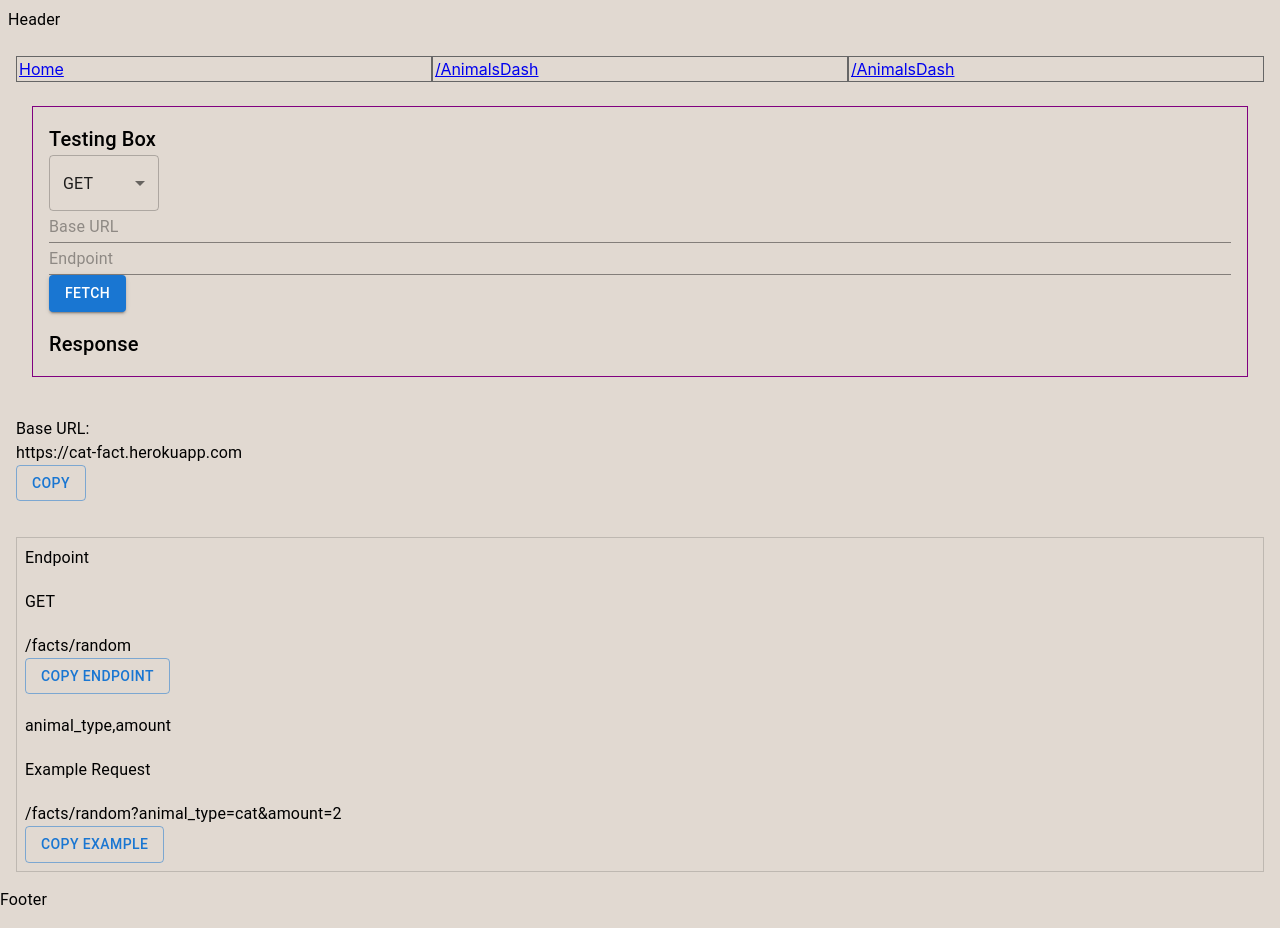
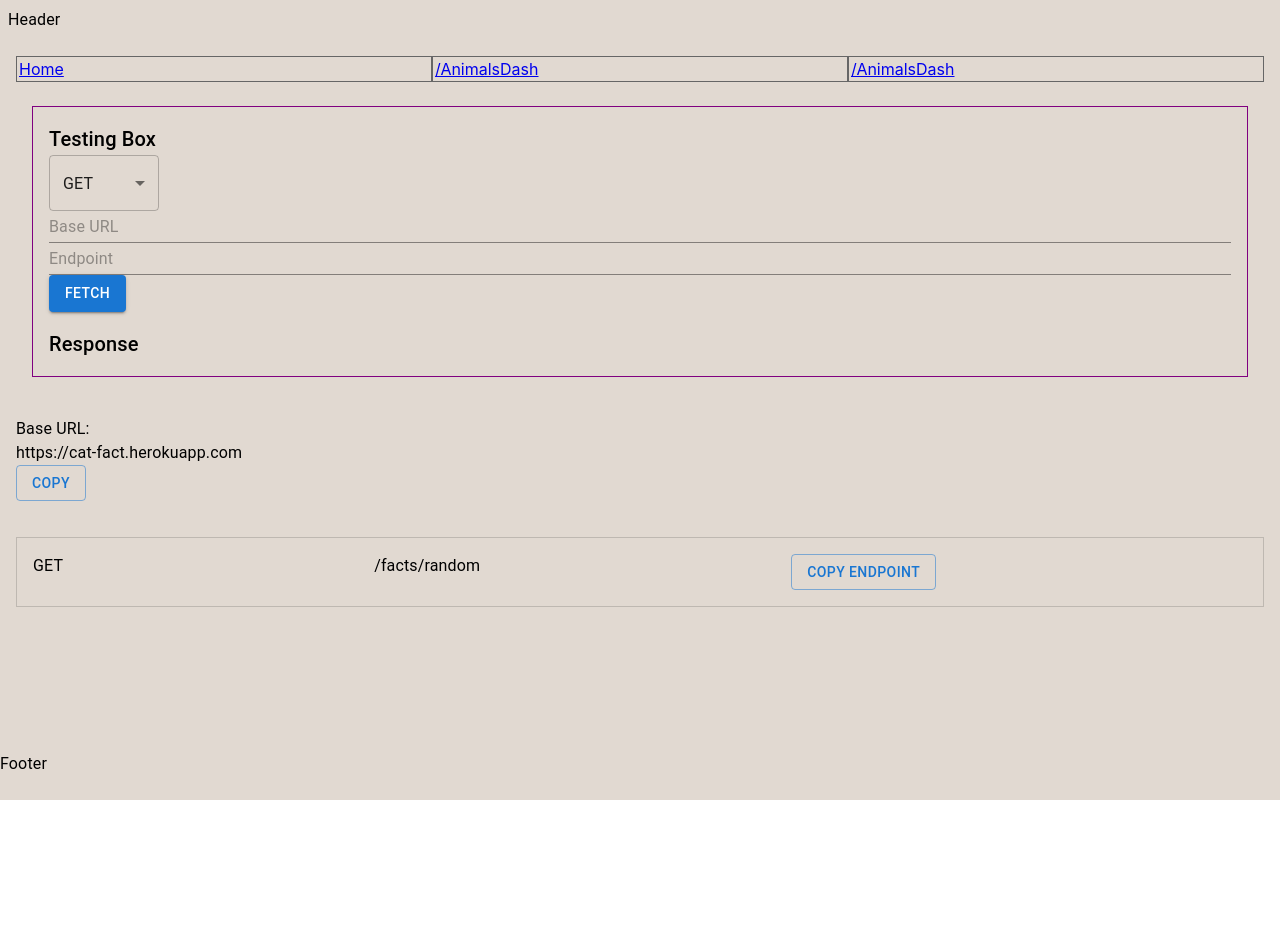
Before and after one commit to Curtis-Thomas/free-api-list-with-react, a React (Create React App) app: page /AnimalsDash/AnimalsDailyCatFacts in a window 1280 px wide. After the commit the page ends 800 px from the top, so only its background shows below. Built offline with nearby package versions, Linux system fonts and the light colour scheme.

Commit message:
change: endpoint component now houses only 1 endpoint

```diff
--- a/src/api/animals/AnimalsDailyCatFacts.js
+++ b/src/api/animals/AnimalsDailyCatFacts.js
@@ -11,12 +11,7 @@ const AnimalsDailyCatFacts = () => {
       <Box>
         <BoxTest />
         <BoxApiInfo baseEndpoint="https://cat-fact.herokuapp.com" />
-        <Endpoints
-          header="GET"
-          endpoint="/facts/random"
-          description="animal_type,amount"
-          example="/facts/random?animal_type=cat&amount=2"
-        />
+        <Endpoints header="GET" endpoint="/facts/random" />
       </Box>
     </Box>
   );
--- a/src/core/main/Endpoints.js
+++ b/src/core/main/Endpoints.js
@@ -1,6 +1,6 @@
 import { Box, Typography, Button } from "@mui/material";
 
-const Endpoints = ({ header, endpoint, description, example }) => {
+const Endpoints = ({ header, endpoint, description }) => {
   const handleCopyEndpoint = () => {
     clearClipboard()
       .then(() => {
@@ -11,19 +11,6 @@ const Endpoints = ({ header, endpoint, description, example }) => {
       })
       .catch((error) => {
         console.error("Failed to copy endpoint to clipboard:", error);
-      });
-  };
-
-  const handleCopyExample = () => {
-    clearClipboard()
-      .then(() => {
-        return navigator.clipboard.writeText(example);
-      })
-      .then(() => {
-        console.log("Copied example to clipboard:", example);
-      })
-      .catch((error) => {
-        console.error("Failed to copy example to clipboard:", error);
       });
   };
 
@@ -52,31 +39,24 @@ const Endpoints = ({ header, endpoint, description, example }) => {
     <Box
       sx={{
         border: "solid 1px #3333",
-        padding: 1,
+        padding: 2,
+        display: "flex",
+        justifyContent: "space-between",
       }}
     >
-      <Typography>Endpoint</Typography>
-      <br />
-
-      <Typography>{header}</Typography>
-      <br />
-      <Typography>{endpoint}</Typography>
-      <Button variant="outlined" onClick={handleCopyEndpoint}>
-        Copy Endpoint
-      </Button>
-      <br />
-      <br />
+      <Box>
+        <Typography>{header}</Typography>
+      </Box>
+      <Box>
+        <Typography>{endpoint}</Typography>
+      </Box>
+      <Box>
+        <Button variant="outlined" onClick={handleCopyEndpoint}>
+          Copy Endpoint
+        </Button>
+      </Box>
 
       <Typography>{description}</Typography>
-      <br />
-
-      <Typography>Example Request</Typography>
-      <br />
-
-      <Typography>{example}</Typography>
-      <Button variant="outlined" onClick={handleCopyExample}>
-        Copy Example
-      </Button>
     </Box>
   );
 };
```
